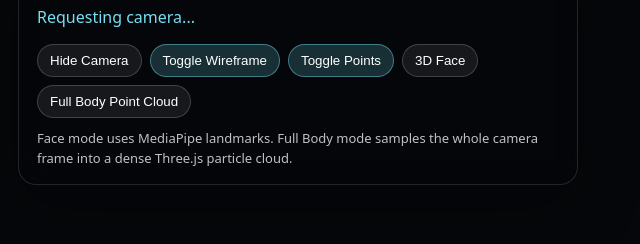
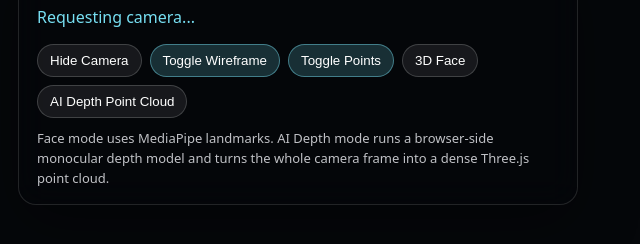
Before and after one commit to mmjwxbc/face-landmarker-threejs, a website built with Vite: page index.html in a window 1280 px wide. Shown: the part 62-306 px from the top of the page, without its empty margins (0-640 px from the left). Built offline with nearby package versions, Linux system fonts and the light colour scheme; no server answers.

Commit message:
Rename full body mode to AI depth point cloud

```diff
--- a/index.html
+++ b/index.html
@@ -17,9 +17,9 @@
         <button id="toggle-lines" type="button">Toggle Wireframe</button>
         <button id="toggle-points" type="button">Toggle Points</button>
         <button id="toggle-3d" type="button">3D Face</button>
-        <button id="toggle-full-body" type="button">Full Body Point Cloud</button>
+        <button id="toggle-full-body" type="button">AI Depth Point Cloud</button>
       </div>
-      <p class="hint">Face mode uses MediaPipe landmarks. Full Body mode samples the whole camera frame into a dense Three.js particle cloud.</p>
+      <p class="hint">Face mode uses MediaPipe landmarks. AI Depth mode runs a browser-side monocular depth model and turns the whole camera frame into a dense Three.js point cloud.</p>
     </main>
 
     <script type="module" src="/src/main.js"></script>
```
